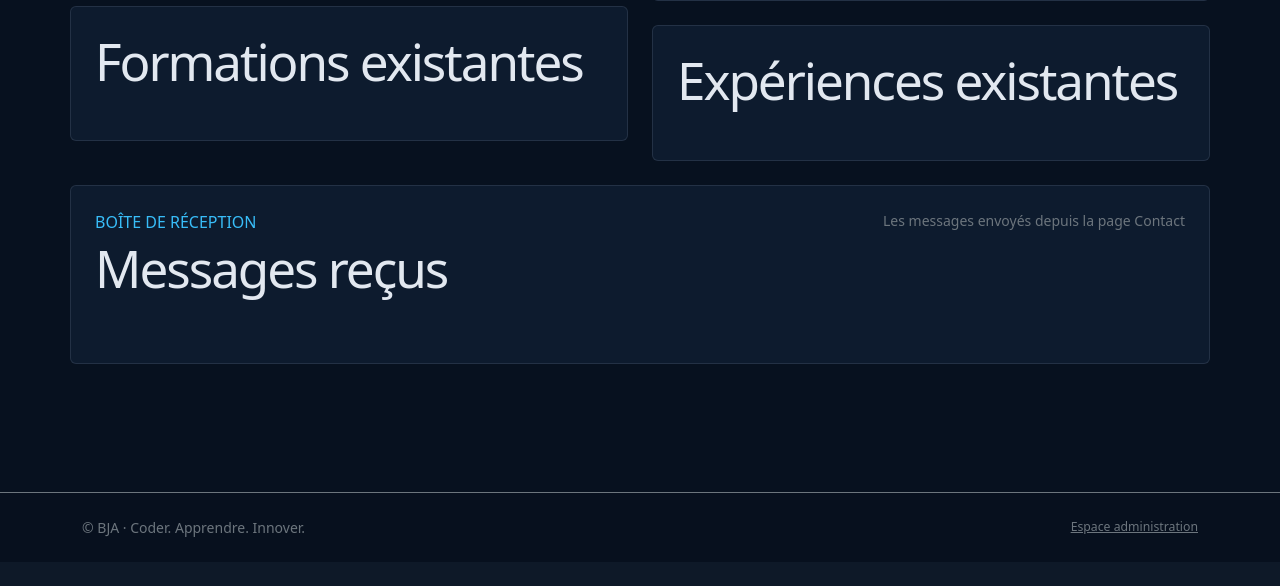
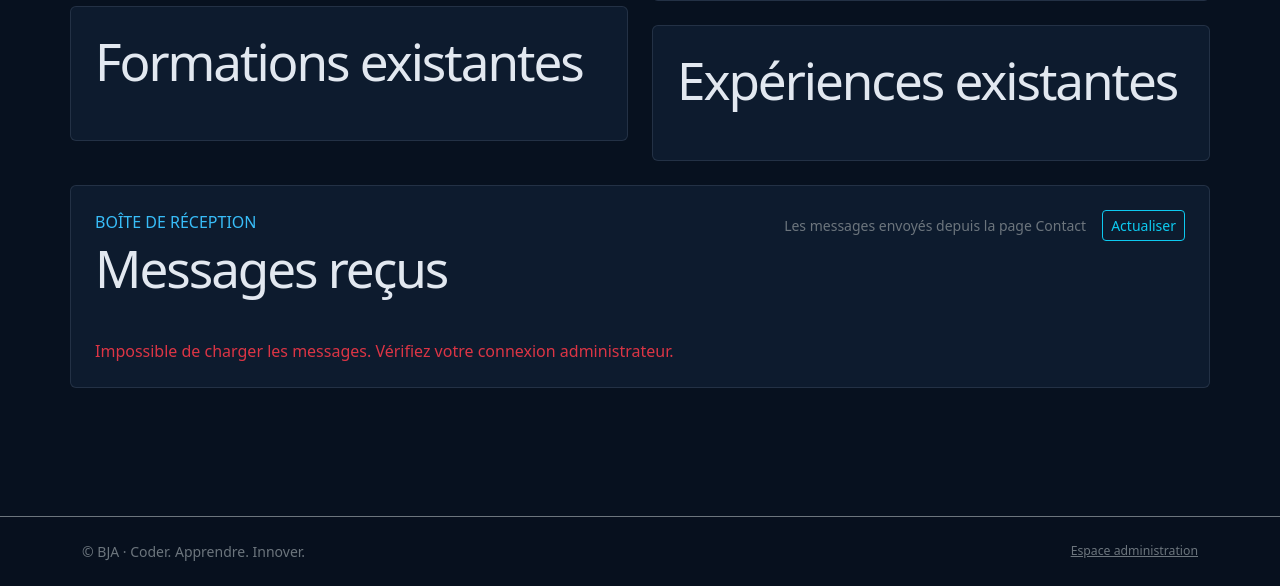
Before and after one commit to jacquesarnaud/Portfolio, a Python web app: template src/python_ia/web/templates/admin/dashboard.html in a window 1280 px wide. Shown: the part 2816-3402 px from the top of the page. Before the commit the page ends 3353 px from the top, so only its background shows below. Run offline with Jinja, Linux system fonts and the light colour scheme; the template is opened without the code that fills it, so the values that code supplies are empty; some libraries are stand-ins or nearby versions.

Commit message:
Fiabiliser le chargement des messages admin

```diff
--- a/src/python_ia/web/static/js/admin.js
+++ b/src/python_ia/web/static/js/admin.js
@@ -16,6 +16,7 @@ function requireToken() {
 async function api(path, options = {}) {
   const response = await fetch(`/api/v1${path}`, {
     ...options,
+    credentials: "same-origin",
     headers: { ...authHeaders(options.body !== undefined), ...(options.headers || {}) },
   });
   if (response.status === 401) {
@@ -124,9 +125,13 @@ async function loadExperiences() {
 
 async function loadMessages() {
   const response = await api("/contact");
-  if (!response.ok) return;
+  const list = document.querySelector("#messages-list");
+  if (!response.ok) {
+    list.innerHTML = "<p class='text-danger mb-0'>Impossible de charger les messages. Vérifiez votre connexion administrateur.</p>";
+    return;
+  }
   const messages = await response.json();
-  document.querySelector("#messages-list").innerHTML = messages.map((message) => `
+  list.innerHTML = messages.map((message) => `
     <article class="admin-list-item d-block ${message.is_read ? "" : "border border-info"}">
       <div class="d-flex justify-content-between align-items-start gap-3 flex-wrap">
         <div>
--- a/src/python_ia/web/templates/admin/dashboard.html
+++ b/src/python_ia/web/templates/admin/dashboard.html
@@ -119,7 +119,10 @@
         <p class="text-blue mb-1">BOÎTE DE RÉCEPTION</p>
         <h2 class="h4 mb-0">Messages reçus</h2>
       </div>
-      <span class="text-secondary small">Les messages envoyés depuis la page Contact</span>
+      <div class="d-flex align-items-center gap-3">
+        <span class="text-secondary small d-none d-md-inline">Les messages envoyés depuis la page Contact</span>
+        <button class="btn btn-sm btn-outline-info" type="button" onclick="loadMessages()">Actualiser</button>
+      </div>
     </div>
     <div id="messages-list" class="admin-list mt-3"></div>
   </section>
```
